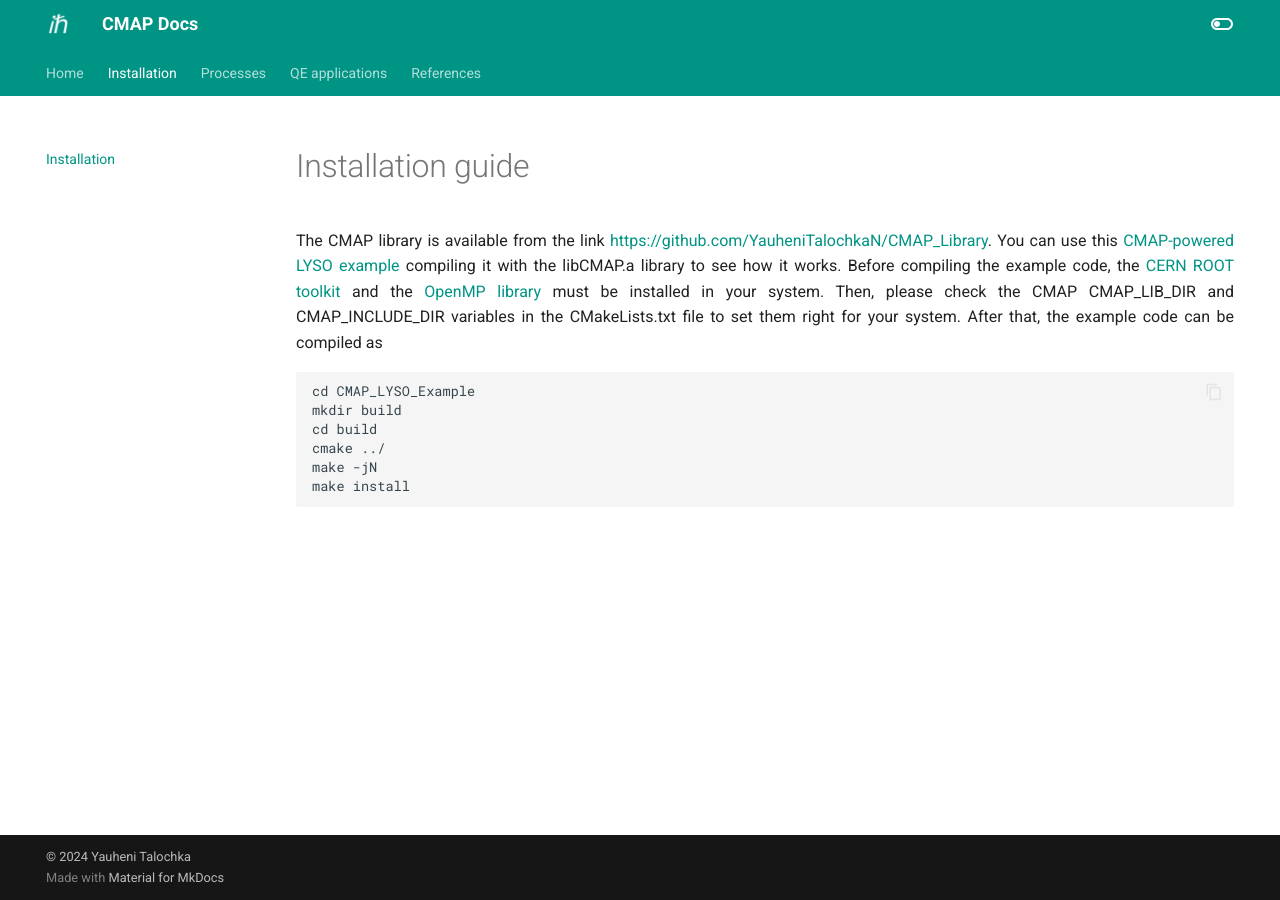
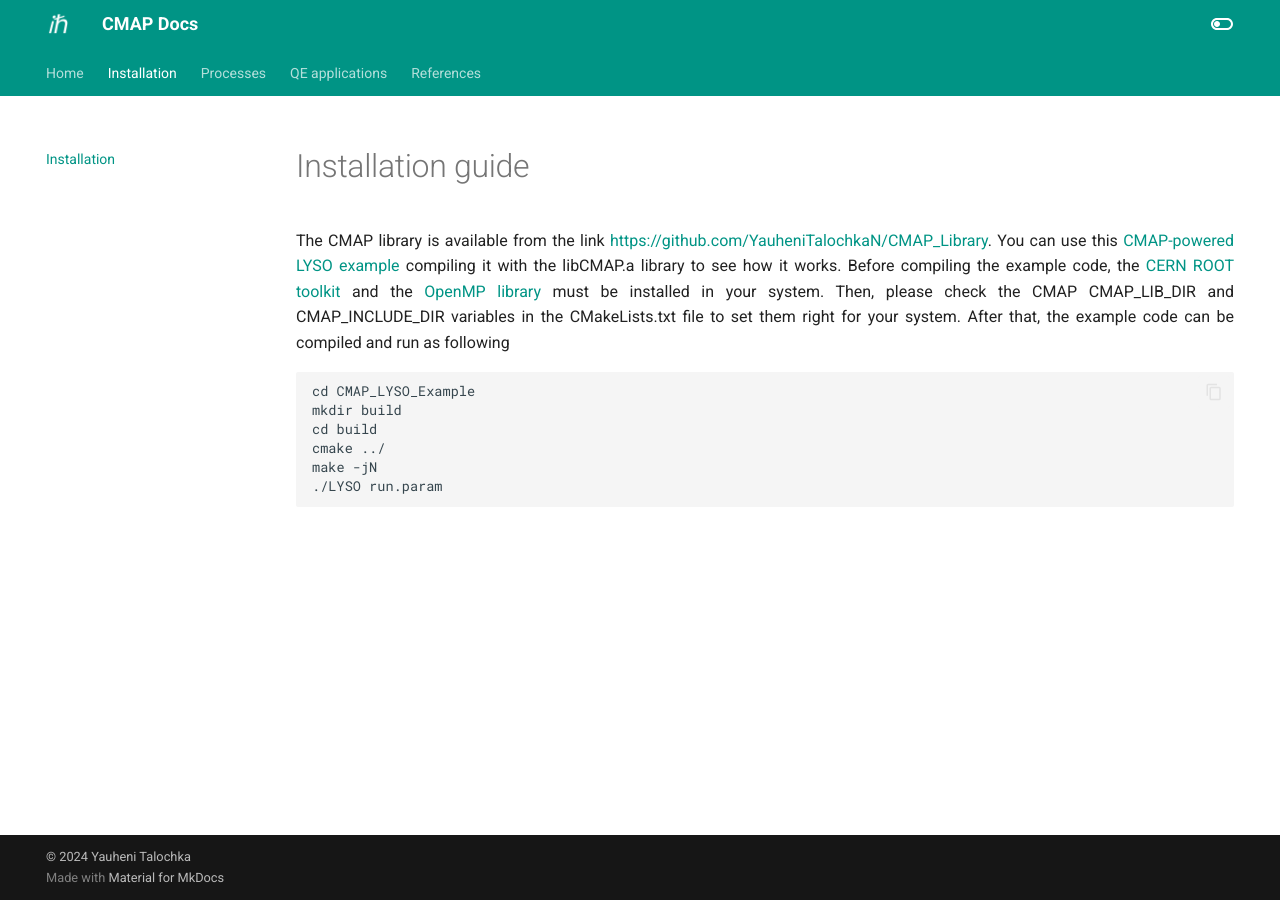
Before and after one commit to YauheniTalochkaN/CMAP_Docs, an MkDocs documentation site: the page built from docs/install.md, in a window 1280 px wide. Built offline with MkDocs 1.6.1 and Material for MkDocs 9.7.7, drawn with Linux system fonts in a browser that asks for light colours.

Commit message:
run command

````diff
--- a/docs/install.md
+++ b/docs/install.md
@@ -4,13 +4,13 @@ The CMAP library is available from the link <a href="https://github.com/YauheniT
 You can use this <a href="https://github.com/YauheniTalochkaN/CMAP_LYSO_Example"  target="_blank" rel="noopener">CMAP-powered LYSO example</a> compiling it with the libCMAP.a library to see how it works.
 Before compiling the example code, the <a href="https://root.cern/"  target="_blank" rel="noopener">CERN ROOT toolkit</a> and the <a href="https://www.openmp.org/"  target="_blank" rel="noopener">OpenMP library</a> must be installed in your system.
 Then, please check the CMAP CMAP_LIB_DIR and CMAP_INCLUDE_DIR variables in the CMakeLists.txt file to set them right for your system.
-After that, the example code can be compiled as
+After that, the example code can be compiled and run as following
 ```
 cd CMAP_LYSO_Example
 mkdir build
 cd build
 cmake ../
 make -jN
-make install
+./LYSO run.param
 ```
 </div>
````
